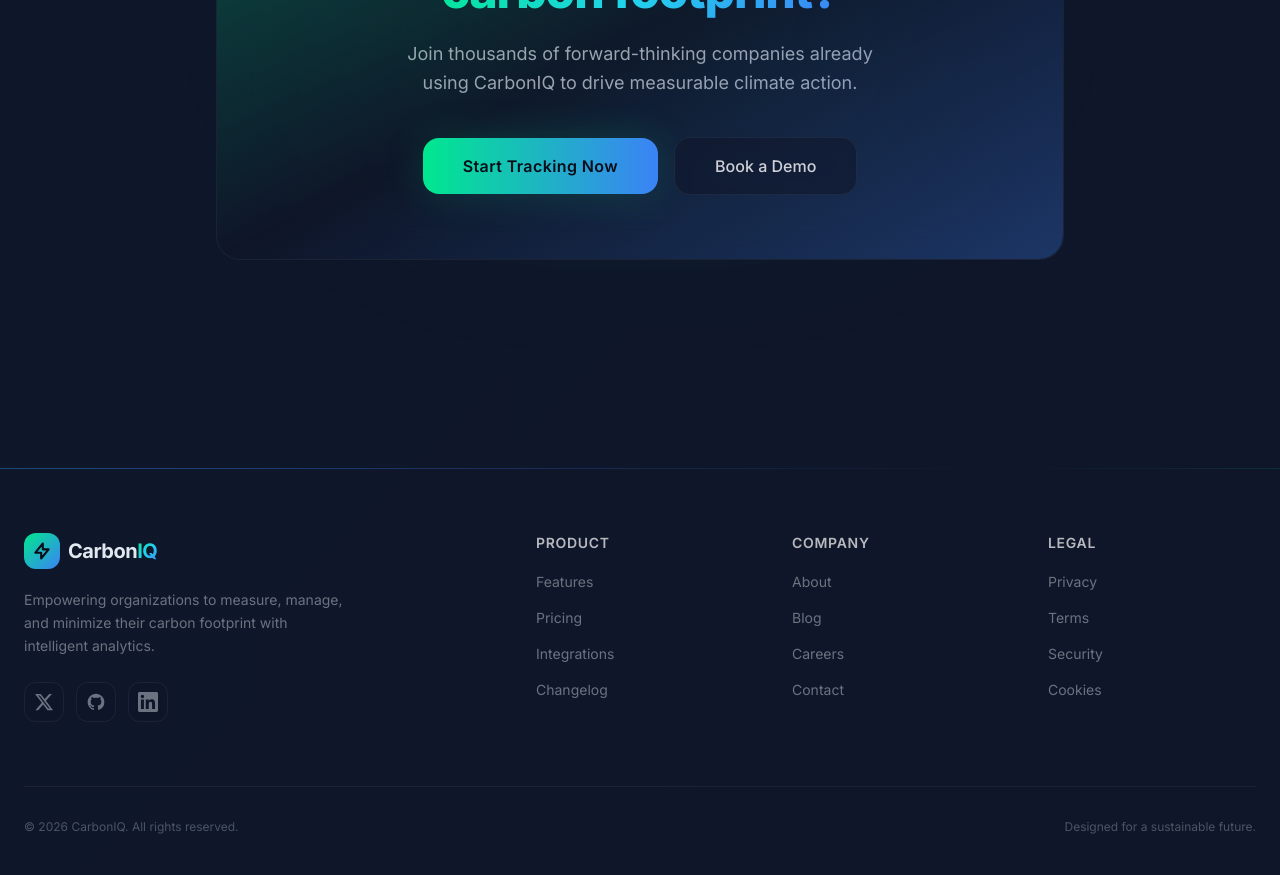
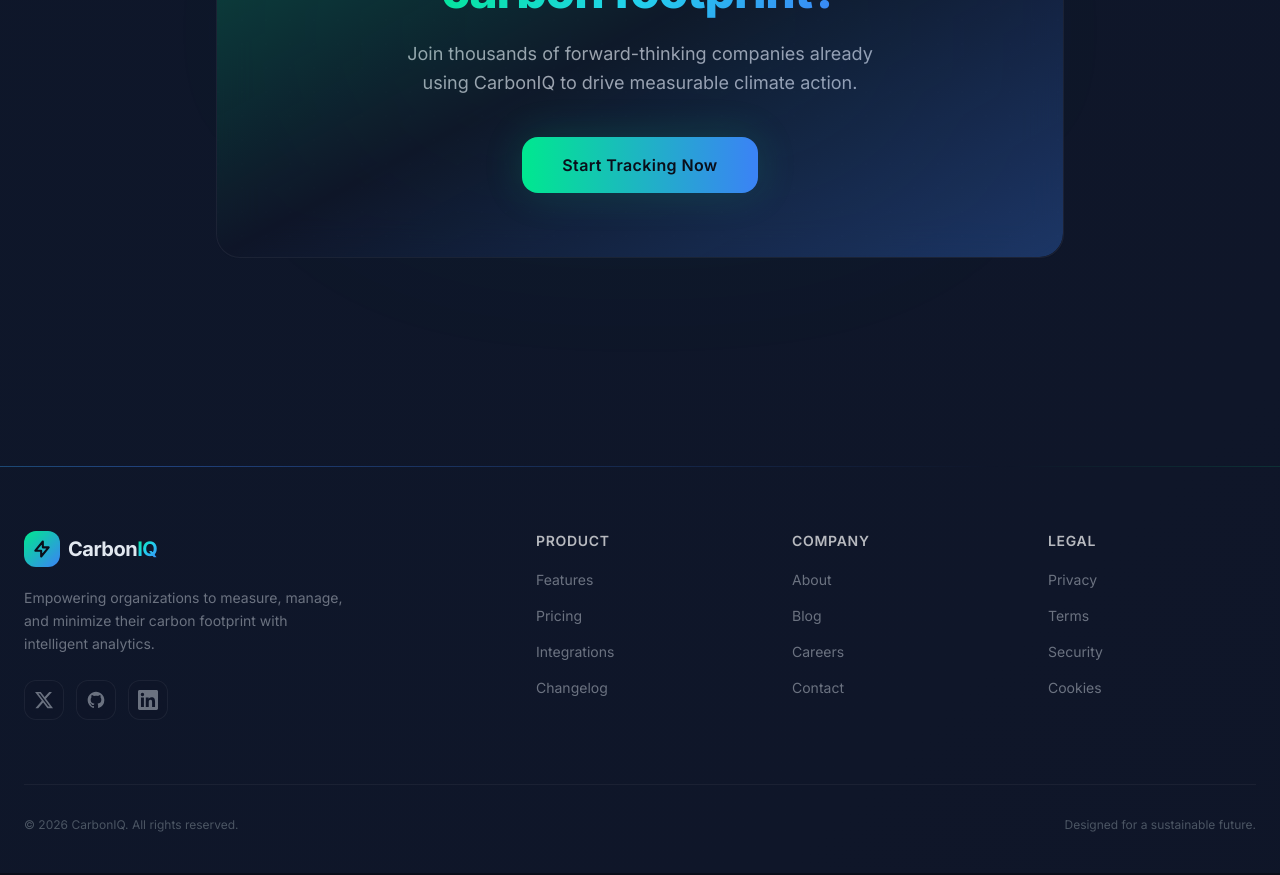
Before and after one commit to thehans-mwe/CarbonIQ, a React (Vite) app: page / in a window 1280 px wide. Shown: the part 6220-7095 px from the top of the page. Built offline with nearby package versions, Linux system fonts and the light colour scheme.

Commit message:
fix: remove navbar white bar on scroll, remove book demo button

```diff
--- a/src/components/CTA.jsx
+++ b/src/components/CTA.jsx
@@ -50,7 +50,7 @@
               to drive measurable climate action.
             </p>
 
-            <div className="flex flex-col sm:flex-row items-center justify-center gap-4">
+            <div className="flex items-center justify-center">
               <motion.button
                 onClick={onGetStarted}
                 whileHover={{ scale: 1.05, boxShadow: '0 0 50px rgba(0,232,143,0.25)' }}
@@ -58,14 +58,6 @@
                 className="btn-glow px-10 py-4 rounded-2xl bg-gradient-to-r from-accent-green to-accent-blue text-navy-900 font-semibold text-base tracking-wide shadow-glow"
               >
                 Start Tracking Now
-              </motion.button>
-              <motion.button
-                onClick={onGetStarted}
-                whileHover={{ scale: 1.04 }}
-                whileTap={{ scale: 0.97 }}
-                className="px-10 py-4 rounded-2xl glass text-white/80 font-medium text-base hover:text-white transition-all duration-300"
-              >
-                Book a Demo
               </motion.button>
             </div>
 
--- a/src/components/Navbar.jsx
+++ b/src/components/Navbar.jsx
@@ -23,7 +23,7 @@
       transition={{ duration: 0.7, ease: [0.4, 0, 0.2, 1] }}
       className={`fixed top-0 left-0 right-0 z-50 transition-all duration-500 ${
         scrolled
-          ? 'glass shadow-glass py-3'
+          ? 'bg-navy-900/80 backdrop-blur-xl shadow-glass py-3'
           : 'bg-transparent py-5'
       }`}
     >
```
